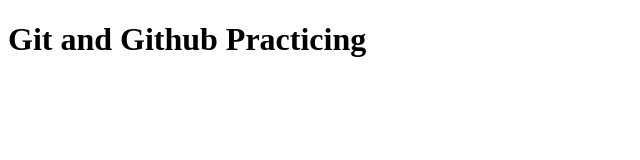
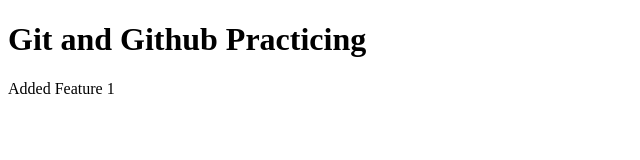
Before and after one commit to frank-9108/laughing-potato, a plain HTML site: page index.html in a window 1280 px wide. Shown: the whole page, without its empty margins (0-640 px from the left). Drawn offline with Linux system fonts and the light colour scheme.

Commit message:
added new feature 1

```diff
--- a/index.html
+++ b/index.html
@@ -7,6 +7,7 @@
 </head>
 <body>
     <h1>Git and Github Practicing</h1>
+    <p>Added Feature 1</p>
 
 </body>
 </html>
```
